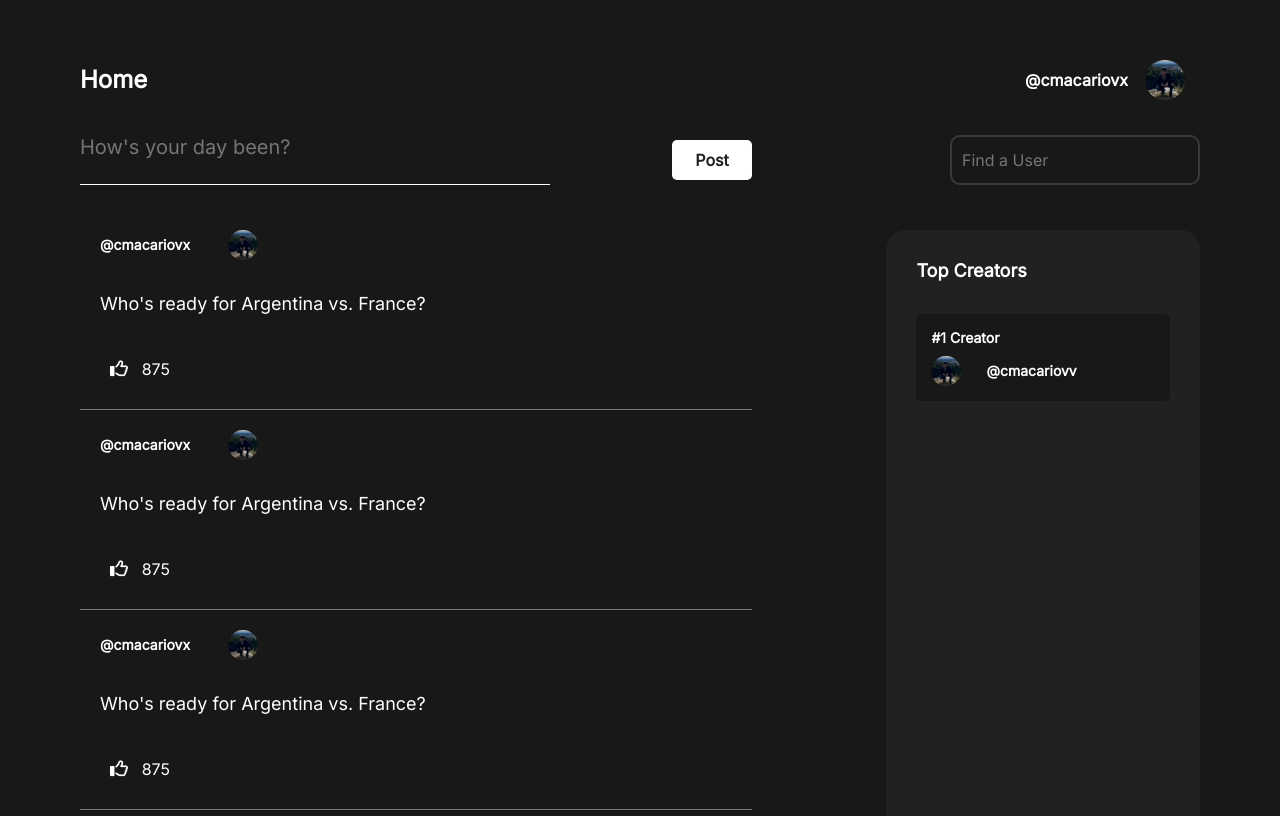
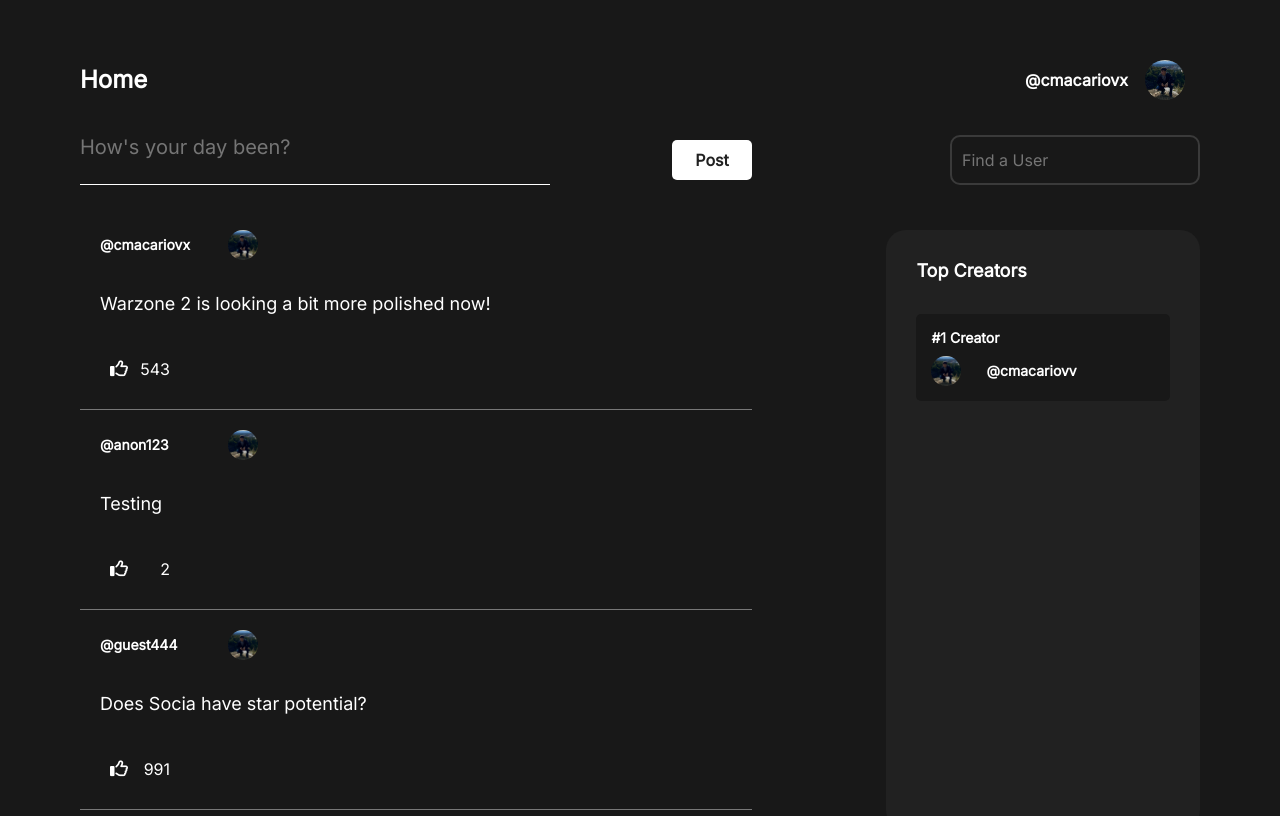
Before and after one commit to cmacariovx/spill, a React (Create React App) app in the folder client/: page /home in a window 1280 px wide. Shown: the top 816 px of the page. Built offline with nearby package versions, Linux system fonts and the light colour scheme.

Commit message:
small change

```diff
--- a/client/src/Components/UI/HomeDetailedPostCard.js
+++ b/client/src/Components/UI/HomeDetailedPostCard.js
@@ -15,14 +15,14 @@ function HomeDetailedPostCard(props) {
                 <div className="homeDetailedLeftBody">
                     <div className="homeDetailedProfileContainer">
                         <img src={profilePicDetailed} className="homeDetailedProfilePic" alt=""></img>
-                        <p className="homeDetailedProfileUsername">{detailedCardData.postCardUsername}</p>
+                        <p className="homeDetailedProfileUsername">{detailedCardData.username}</p>
                     </div>
                     <div className="homeDetailedPostContainer">
-                        <p className="homeDetailedPostText">{detailedCardData.postCardMainText}</p>
+                        <p className="homeDetailedPostText">{detailedCardData.mainBodyText}</p>
                     </div>
                     <div className="homeDetailedInteractContainer">
                         <i className="fa-regular fa-thumbs-up fa-222"></i>
-                        <p className="homeLikeCount">{detailedCardData.postCardLikeCount}</p>
+                        <p className="homeLikeCount">{detailedCardData.likeCount}</p>
                     </div>
                 </div>
                 <div className="homeDetailedRightBody">
--- a/client/src/Components/UI/HomeMainBody.js
+++ b/client/src/Components/UI/HomeMainBody.js
@@ -24,15 +24,6 @@ function HomeMainBody() {
         if (event.target.className === "backdrop" || event.target.className === "fa-solid fa-xmark") setCardClick(false)
     }
 
-    function detailedCardDataHandler(enteredDetailedCardDataObj) {
-        let detailedCardDataObj = {
-            ...enteredDetailedCardDataObj,
-            id: Math.random().toString()
-        }
-
-        setDetailedData(detailedCardDataObj)
-    }
-
     function dropdownHandler(event) {
         setDropdownBool(true)
         console.log(event)
@@ -45,6 +36,31 @@ function HomeMainBody() {
     function addPostHandler() {
         let postTextDataMain = postTextData.current.value
         console.log(postTextDataMain)
+    }
+
+    let mainPostFeedPosts = [
+        {
+            'username': '@cmacariovx',
+            'mainBodyText': 'Warzone 2 is looking a bit more polished now!',
+            'likeCount': 543,
+            'id': 1
+        },
+        {
+            'username': '@anon123',
+            'mainBodyText': 'Testing',
+            'likeCount': 2,
+            'id': 2
+        },
+        {
+            'username': '@guest444',
+            'mainBodyText': 'Does Socia have star potential?',
+            'likeCount': 991,
+            'id': 3
+        }
+    ]
+
+    function detailedCardDataHandler(detailedPostData) {
+        setDetailedData(detailedPostData)
     }
 
     return (
@@ -62,9 +78,7 @@ function HomeMainBody() {
 
                 <div className="homeFeedContainer">
                     {cardClick && <HomeDetailedPostCard onCloseCard={closeCard} detailedCardData={detailedData}/>}
-                    <HomePostCard onShowCard={detailedCard} onDetailedCardDataHandler={detailedCardDataHandler}/>
-                    <HomePostCard onShowCard={detailedCard} onDetailedCardDataHandler={detailedCardDataHandler}/>
-                    <HomePostCard onShowCard={detailedCard} onDetailedCardDataHandler={detailedCardDataHandler}/>
+                    {mainPostFeedPosts.map(post => <HomePostCard onShowCard={detailedCard} homePostCardData={post} onDetailedCardDataHandler={detailedCardDataHandler}/>)}
                 </div>
             </div>
             <div className="homeMainBodyRight">
--- a/client/src/Components/UI/HomePostCard.js
+++ b/client/src/Components/UI/HomePostCard.js
@@ -5,30 +5,22 @@ import './HomePostCard.css'
 import personal from './Images/personal.jpg'
 
 function HomePostCard(props) {
-    let homePostCardDataObj = {
-        'postCardUsername': '@cmacariovx',
-        'postCardMainText': "Who's ready for Argentina vs. France?",
-        'postCardLikeCount': 875
-    }
-
-    let [homePostCardData, setHomePostCardData] = useState(homePostCardDataObj)
-
     function sendCardData() {
-        props.onDetailedCardDataHandler(homePostCardData)
+        props.onDetailedCardDataHandler(props.homePostCardData)
     }
 
     return (
         <div className="homePostCardContainer" onClick={() => {props.onShowCard(); sendCardData();}}>
             <div className="postCardUserContainer">
-                <p className="postCardUsername">{homePostCardData.postCardUsername}</p>
+                <p className="postCardUsername">{props.homePostCardData.username}</p>
                 <img className="postCardUserPic" src={personal} alt=""/>
             </div>
             <div className="postCardBodyContainer">
-                <p className="postMainText">{homePostCardData.postCardMainText}</p>
+                <p className="postMainText">{props.homePostCardData.mainBodyText}</p>
             </div>
             <div className="postCardInteractContainer">
                 <i className="fa-regular fa-thumbs-up"></i>
-                <p className="likeCount">{homePostCardData.postCardLikeCount}</p>
+                <p className="likeCount">{props.homePostCardData.likeCount}</p>
             </div>
         </div>
     )
```
